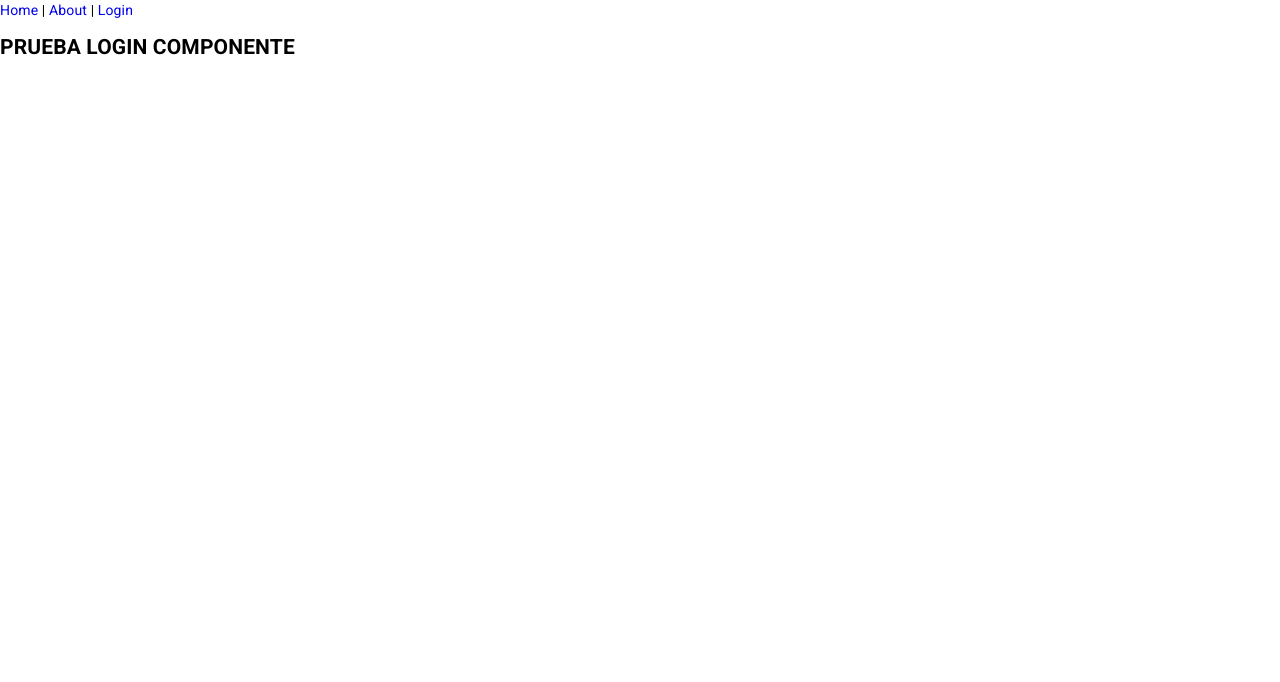
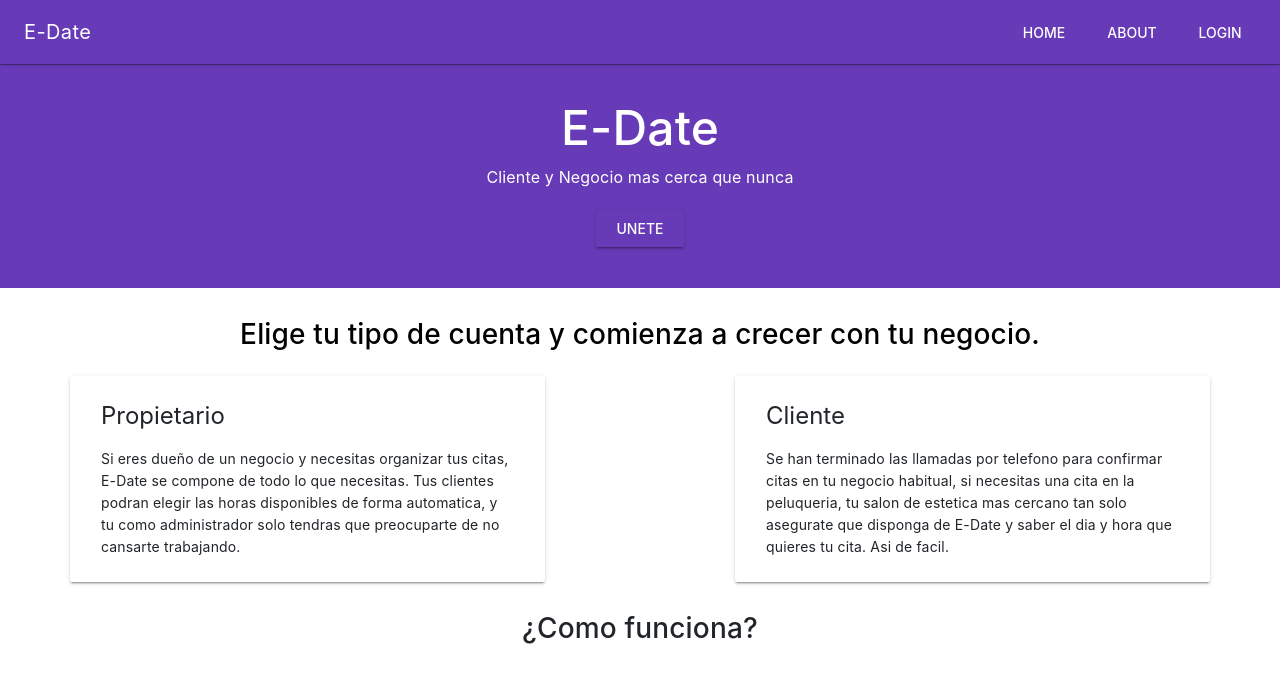
Before and after one commit to victorst79/e-date-CRM, a Vue app in the folder App/: page /#/ in a window 1280 px wide. Shown: the top 682 px of the page. Built offline with nearby package versions, Linux system fonts and the light colour scheme.

Commit message:
switch para el caso de usuario no registrado, pagina de info

```diff
--- a/App/public/index.html
+++ b/App/public/index.html
@@ -5,13 +5,14 @@
     <meta http-equiv="X-UA-Compatible" content="IE=edge">
     <meta name="viewport" content="width=device-width,initial-scale=1.0">
     <link rel="icon" href="<%= BASE_URL %>favicon.ico">
-    <title>e-date</title>
+    <title>E-Date</title>
     <link rel="stylesheet" href="//fonts.googleapis.com/css?family=Roboto:400,500,700,400italic|Material+Icons">
   </head>
   <body>
     <noscript>
       <strong>We're sorry but e-date doesn't work properly without JavaScript enabled. Please enable it to continue.</strong>
     </noscript>
-    <div id="app"></div>
+    <div id="app">
+    </div>
   </body>
 </html>
--- a/App/src/App.vue
+++ b/App/src/App.vue
@@ -1,14 +1,41 @@
 <template>
-  <div id="app">
-    <div id="nav">
-      <router-link to="/">Home</router-link> |
-      <router-link to="/about">About</router-link> |
-      <router-link to="/login">Login</router-link>
-    </div>
-    <router-view/>
-  </div>
+	<div id="app">
+		<!-- NAVBAR -->
+		<div id="nav">
+			<md-toolbar class="md-accent" md-elevation="1">
+				<h3 class="md-title" style="flex: 1">E-Date</h3>
+				<router-link to="/">
+					<md-button>Home</md-button>
+				</router-link>
+				<router-link to="/about">
+					<md-button>About</md-button>
+				</router-link>
+				<router-link to="/login">
+					<md-button>Login</md-button>
+				</router-link>
+
+			</md-toolbar>
+		</div>
+		<router-view/>
+	</div>
 </template>
 
 <style>
+	div#nav{
+		background-color:#673ab7;
+	}
 
+	#nav h3{
+		color: white;
+	}
+
+	.md-button-content{
+		color: white;
+		text-decoration: none !important;
+	}
+
+	.md-button-content:hover{
+		color: white;
+		text-decoration: none !important;
+	}
 </style>
--- /dev/null
+++ b/App/src/components/NoUser.vue
@@ -0,0 +1,92 @@
+<template>
+  <section id="no-user">
+    <div class="no-user-head">
+        <h1>E-Date</h1>
+        <p>Cliente y Negocio mas cerca que nunca</p>
+        <md-button class="md-raised md-primary">Unete</md-button>
+    </div>
+    <div class="no-user-content container">
+        <div class="row">
+            <div class="col-12 text-center">
+                <h3 class="header-title">
+                    Elige tu tipo de cuenta y comienza a crecer con tu negocio.
+                </h3>
+            </div>
+        </div>
+        <div class="row">
+            <md-card class="col-md-5 col-12">
+                <md-card-header>
+                    <div class="md-title">Propietario</div>
+                </md-card-header>
+
+                <md-card-content>
+                    Si eres dueño de un negocio y necesitas organizar tus citas, E-Date se compone de todo lo que necesitas.
+                    Tus clientes podran elegir las horas disponibles de forma automatica, y tu como administrador solo tendras que preocuparte de no cansarte trabajando.
+                </md-card-content>
+            </md-card>
+            <md-card class="offset-md-2 col-md-5 col-12">
+                <md-card-header>
+                    <div class="md-title">Cliente</div>
+                </md-card-header>
+
+                <md-card-content>
+                    Se han terminado las llamadas por telefono para confirmar citas en tu negocio habitual, si necesitas una cita en la peluqueria, tu salon de estetica mas cercano
+                    tan solo asegurate que disponga de E-Date y saber el dia y hora que quieres tu cita. Asi de facil.
+                </md-card-content>
+            </md-card>
+        </div>
+    </div>
+    <div class="no-user-explanation container">
+        <div class="row">
+            <div class="col-12">
+                <h3 class="text-center">
+                    ¿Como funciona?
+                </h3>
+            </div>
+        </div>
+    </div>
+  </section>
+</template>
+
+<script>
+export default {
+  name: 'NoUser'
+}
+</script>
+
+<style lang="scss" scope>
+    .no-user-head{
+        color: white;
+        display: flex;
+        flex-direction: column;
+        justify-content: center;
+        align-items: center;
+        background-color: #673ab7;
+        padding: 35px 0;
+
+        h1{
+            font-size: 3rem;
+        }
+
+        button{
+            background: #673ab7;
+        }
+    }
+
+    .no-user-content{
+        margin-top: 30px;
+    }
+
+    .header-title{
+        color: black;
+        margin-bottom: 25px;
+    }
+
+    .boton-accion{
+        background: #673ab7 !important;
+    }
+
+    .no-user-explanation{
+        margin: 30px 0;
+    }
+</style>
--- a/App/src/main.js
+++ b/App/src/main.js
@@ -3,6 +3,8 @@ import App from './App.vue'
 import router from './router'
 import VueMaterial from 'vue-material'
 import 'vue-material/dist/vue-material.min.css'
+import "bootstrap/dist/css/bootstrap.min.css"
+import "bootstrap-vue/dist/bootstrap-vue.css"
 
 Vue.use(VueMaterial);
 Vue.config.productionTip = false
--- a/App/src/router.js
+++ b/App/src/router.js
@@ -9,13 +9,13 @@ export default new Router({
   routes: [
     {
       path: '/',
+      name: 'home',
+      component: Home
+    },
+    {
+      path: '/login',
       name: 'login',
       component: Loginandregister
-    },
-    {
-      path: '/home',
-      name: 'home',
-      component: Home
     },
     {
       path: '/about',
--- a/App/src/views/Home.vue
+++ b/App/src/views/Home.vue
@@ -1,15 +1,16 @@
 <template>
   <div class="home">
-
+    <NoUser/>
   </div>
 </template>
 
 <script>
-// @ is an alias to /src
+import NoUser from '@/components/NoUser.vue'
 
 export default {
   name: 'home',
   components: {
+    NoUser
   }
 }
 </script>
```
Also changed, not shown: App/package.json (+6 -2 lines), 1 other file (tests, documents, lock files or other folders).
